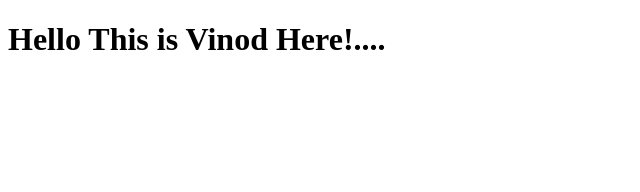
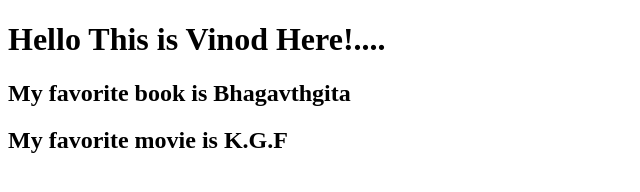
Before and after one commit to vinodgunaga/vinodgunaga-site, a plain HTML site: page index.html in a window 1280 px wide. Shown: the whole page, without its empty margins (0-640 px from the left). Drawn offline with Linux system fonts and the light colour scheme.

Commit message:
modified-code

```diff
--- a/index.html
+++ b/index.html
@@ -8,5 +8,7 @@
 </head>
 <body>
     <h1>Hello This is Vinod Here!....</h1>
+    <h2>My favorite book is Bhagavthgita</h2>
+    <h2>My favorite movie is K.G.F</h2>
 </body>
 </html>
```
